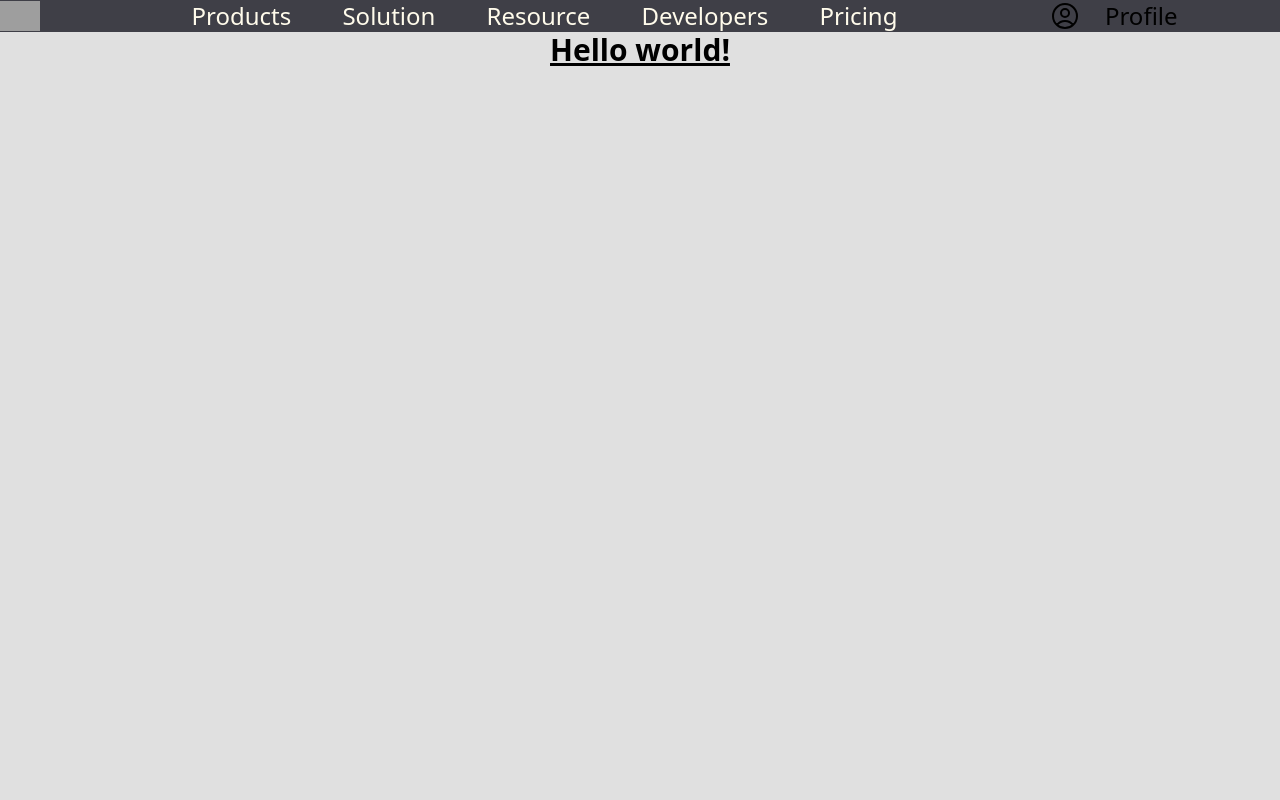
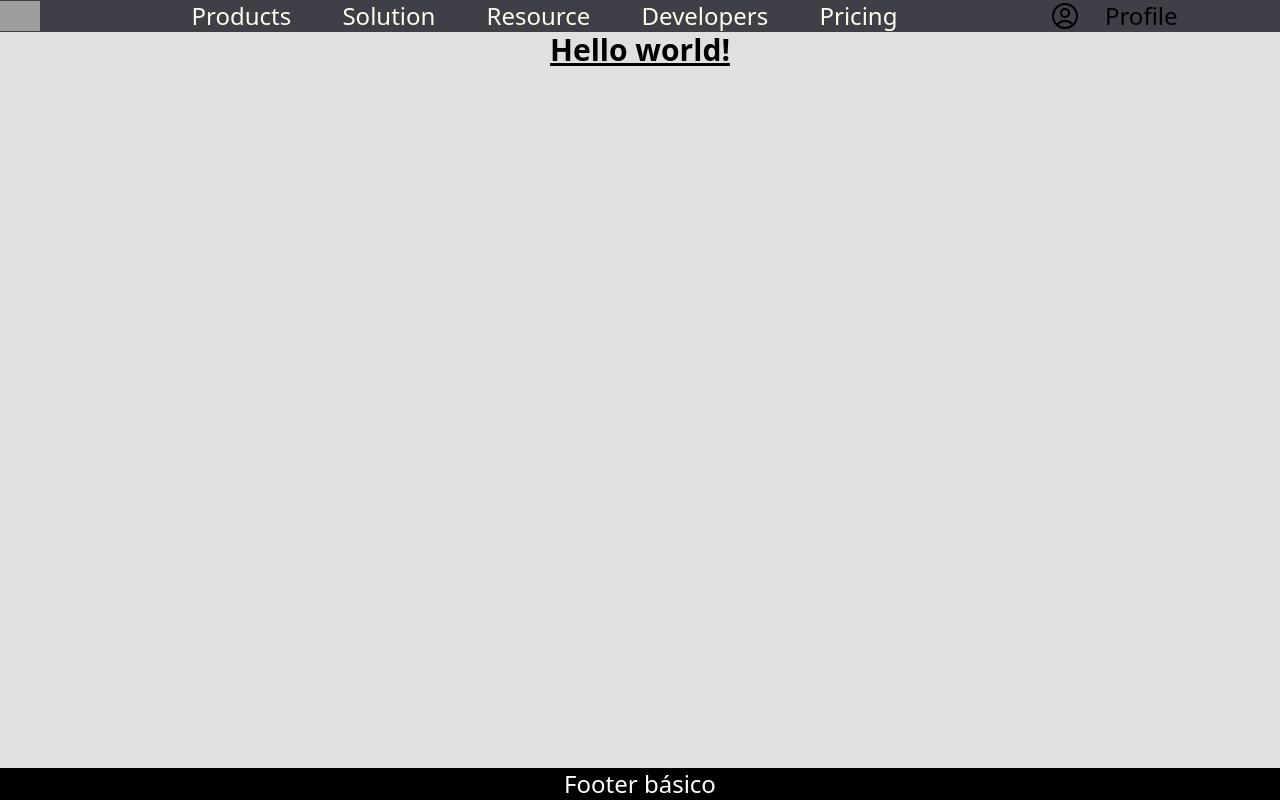
Before and after one commit to Gustavolima07/ML_Project, a React (Vite) app in the folder ML_React/: page / in a window 1280 px wide. Built offline with nearby package versions, Linux system fonts and the light colour scheme; grey boxes are pictures that could not be loaded.

Commit message:
Footer Criado

```diff
--- a/ML_React/index.html
+++ b/ML_React/index.html
@@ -1,11 +1,11 @@
-<!doctype html>
+<!DOCTYPE html>
 <html lang="pt-br">
   <head>
     <meta charset="UTF-8" />
     <meta name="description" content="ML Serviços" />
     <meta name="keywords" content="ML, serviços, eletricista, eletrica" />
     <meta name="author" content="ML Serviços" />
-    <link rel="icon" type="image/png" href="./Images/capacete.png">
+    <link rel="icon" type="image/png" href="./src/Images/capacete.png" />
     <meta name="viewport" content="width=device-width, initial-scale=1.0" />
     <title>ML Serviços</title>
   </head>
--- a/ML_React/package.json
+++ b/ML_React/package.json
@@ -11,6 +11,7 @@
   },
   "dependencies": {
     "@tailwindcss/vite": "^4.1.6",
+    "ml-react": "file:",
     "react": "^19.1.0",
     "react-dom": "^19.1.0"
   },
--- a/ML_React/src/App.jsx
+++ b/ML_React/src/App.jsx
@@ -1,15 +1,13 @@
-import { Navbar } from './Components'
-
+import { Navbar, Footer } from "./Components";
 
 function App() {
   return (
     <>
       <Navbar />
-      <h1 class="text-3xl font-bold underline text-center">
-        Hello world!
-      </h1>
+      <h1 class="text-3xl font-bold underline text-center">Hello world!</h1>
+      <Footer />
     </>
-  )
+  );
 }
 
-export default App
+export default App;
--- /dev/null
+++ b/ML_React/src/Components/Footer/Footer.jsx
@@ -0,0 +1,12 @@
+const Footer = () => {
+  return (
+    <footer
+      className="items-center text-center bottom-0 lef-0 w-full p-1
+    bg-black text-white text-2xl fixed  "
+    >
+      <h1>Footer básico</h1>
+    </footer>
+  );
+};
+
+export { Footer };
--- /dev/null
+++ b/ML_React/src/Components/Footer/index.js
@@ -0,0 +1 @@
+export * from './Footer'
--- a/ML_React/src/Components/index.js
+++ b/ML_React/src/Components/index.js
@@ -1 +1,2 @@
 export * from './Navbar';
+export * from './Footer'
```
Also changed, not shown: ML_React/src/Images/capacete.png (renamed from ML_React/src/Components/Images/capacete.png), 1 other file (tests, documents, lock files or other folders).
